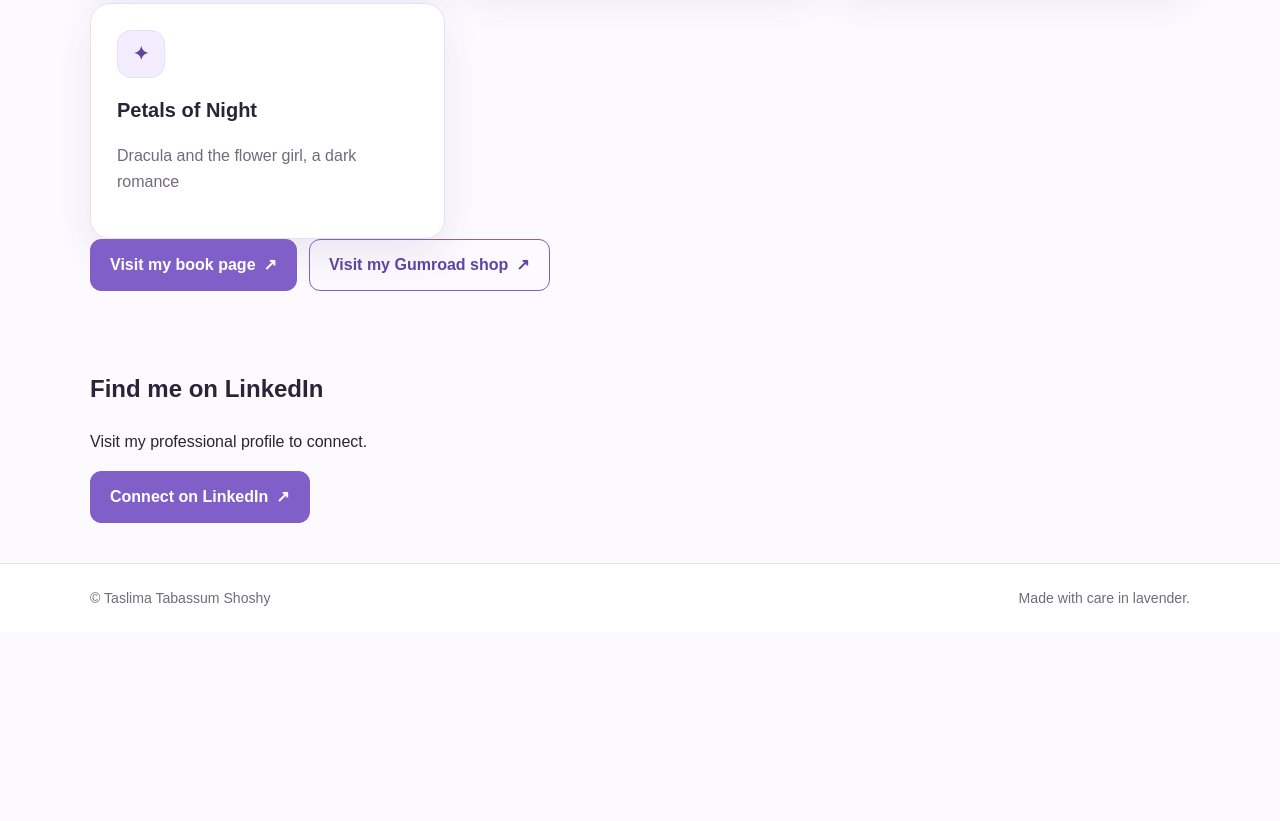
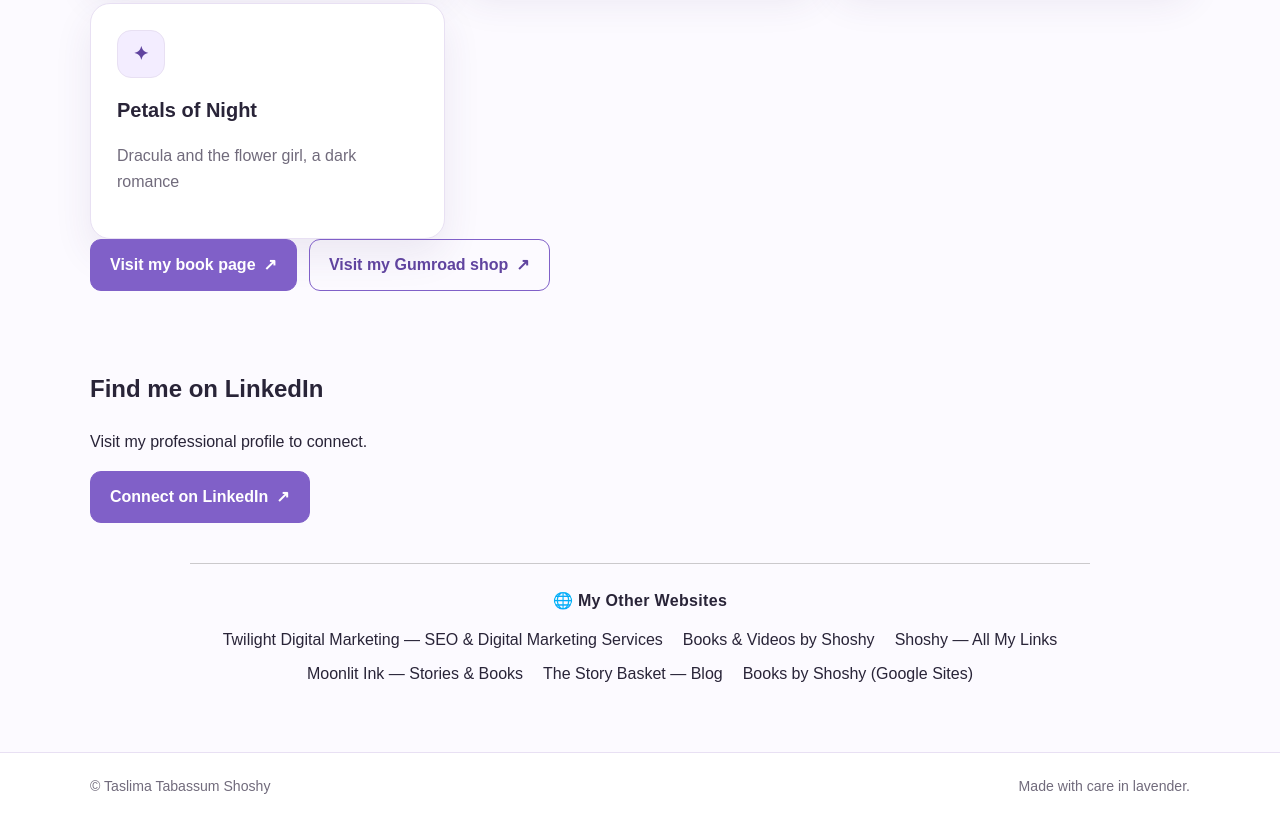
Before and after one commit to tabassumshoshy-commits/portfolio, a plain HTML site: page index.html in a window 1280 px wide. Shown: the part 2046-2867 px from the top of the page. Before the commit the page ends 2678 px from the top, so only its background shows below. Drawn offline with Linux system fonts and the light colour scheme; a script that the page names is missing.

Commit message:
Add My Websites footer links (link wheel)
Added navigation links to other websites in the footer.

```diff
--- a/index.html
+++ b/index.html
@@ -138,7 +138,19 @@
     </section>
   </main>
 
-  <footer class="footer">
+  <!-- My websites — link wheel -->
+<nav aria-label="My other websites" style="max-width:900px;margin:2.5rem auto 0;padding:1.5rem 1.25rem;border-top:1px solid rgba(128,128,128,.4);text-align:center;">
+  <p style="margin:0 0 .75rem;font-weight:700;letter-spacing:.02em;">🌐 My Other Websites</p>
+  <ul style="list-style:none;margin:0;padding:0;display:flex;flex-wrap:wrap;gap:.5rem 1.25rem;justify-content:center;">
+    <li><a href="https://tabassumshoshy-commits.github.io/twilight-digital-marketing/" target="_blank" rel="noopener">Twilight Digital Marketing — SEO &amp; Digital Marketing Services</a></li>
+    <li><a href="https://tabassumshoshy-commits.github.io/books-and-videos/" target="_blank" rel="noopener">Books &amp; Videos by Shoshy</a></li>
+    <li><a href="https://tabassumshoshy-commits.github.io/links/" target="_blank" rel="noopener">Shoshy — All My Links</a></li>
+    <li><a href="https://live-moonlit-ink.pantheonsite.io/" target="_blank" rel="noopener">Moonlit Ink — Stories &amp; Books</a></li>
+    <li><a href="https://storybookishwithshoshy.blogspot.com/" target="_blank" rel="noopener">The Story Basket — Blog</a></li>
+    <li><a href="https://sites.google.com/view/books-by-shoshy/home" target="_blank" rel="noopener">Books by Shoshy (Google Sites)</a></li>
+  </ul>
+</nav>
+<footer class="footer">
     <div class="container footer-inner">
       <span>© <span data-year></span> Taslima Tabassum Shoshy</span>
       <span>Made with care in lavender.</span>
```
